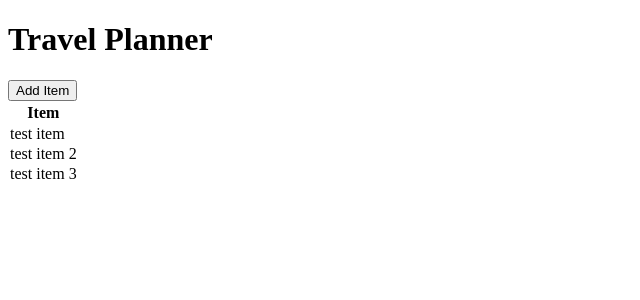
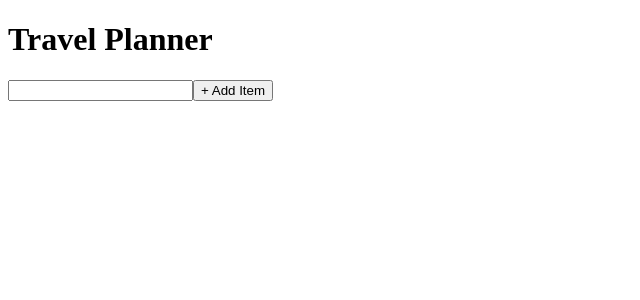
Before and after one commit to jakec-dev/travel-planner, a React app: page / in a window 1280 px wide. Shown: the top 300 px of the page, without its empty margins (0-640 px from the left). Built offline with nearby package versions, Linux system fonts and the light colour scheme.

Commit message:
save for work

```diff
--- a/src/App.js
+++ b/src/App.js
@@ -1,14 +1,21 @@
-import React from 'react'
+import React, { useState } from 'react'
 import Header from './components/Header'
 import Button from './components/Button'
 import GearList from './components/GearList'
 
 const App = () => {
+  const [ gear, setGear ] = useState([])
+  const [ item, setItem ] = useState('')
   return (
     <React.Fragment>
       <Header />
-      <Button>Add Item</Button>
-      <GearList />
+      <div>
+        <input onChange={(e) => setItem(e.target.value)} />
+        <Button onClick={() => setGear([...gear, { id: gear.length, name: item }])}>
+          + Add Item
+        </Button>
+      </div>
+      <GearList gear={gear} />
     </React.Fragment>
   )
 }
--- a/src/components/Button.js
+++ b/src/components/Button.js
@@ -1,9 +1,9 @@
 import React from 'react'
 
 const Button = props => {
-  const {children} = props
+  const {children, ...otherProps} = props
   return (
-    <button>{children}</button>
+    <button {...otherProps}>{children}</button>
   )
 }
 
--- a/src/components/GearList.js
+++ b/src/components/GearList.js
@@ -1,33 +1,19 @@
 import React from 'react'
 
-const items = [
-  {
-    id: 1,
-    name: "test item"
-  },
-  {
-    id: 2,
-    name: "test item 2"
-  },
-  {
-    id: 3,
-    name: "test item 3"
-  },
-]
-
-const GearList = () => {
-  return (
+const GearList = (props) => {
+  const { gear } = props
+  return gear.length > 0 ? (
     <table>
       <tr>
-        <th>Item</th>
+        <th>Item Name</th>
       </tr>
-      {items.map(({id, name}) => (
+      {gear.map(({id, name}) => (
         <tr key={id}>
           {name}
         </tr>
       ))}
     </table>
-  )
+  ) : null
 }
 
 export default GearList
```
